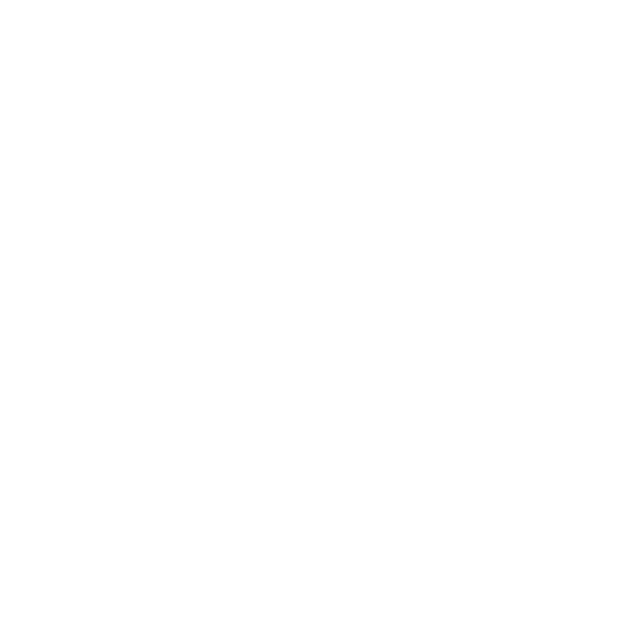
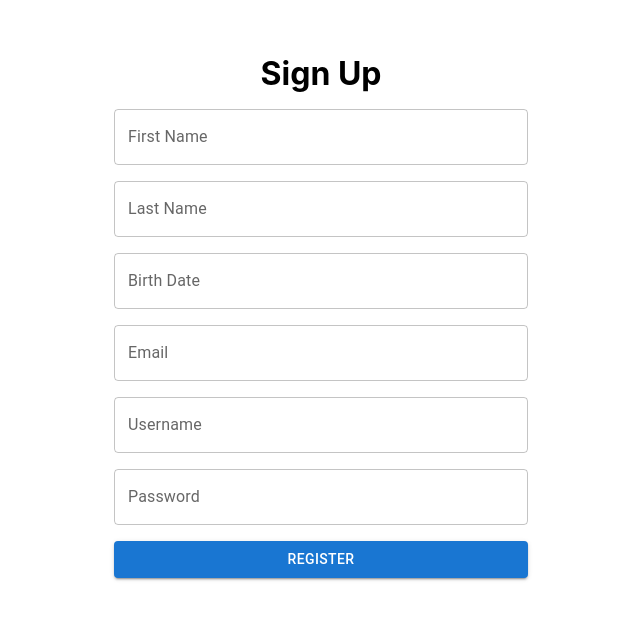
Before and after one commit to dontranweeb/m-social, a React (Create React App) app in the folder client/: page /SignUp in a window 1280 px wide. Before the commit this address had no page. Shown: the part 148-768 px from the top of the page, without its empty margins (319-959 px from the left). Built offline with nearby package versions, Linux system fonts and the light colour scheme.

Commit message:
-Added React Hook Forms and Material UI -Created HomePage, and Sign Up pages.

```diff
--- a/client/src/App.js
+++ b/client/src/App.js
@@ -1,18 +1,23 @@
-import { BrowserRouter as Router, Route, Routes } from 'react-router-dom';
-
-
-import './App.css';
+import React from "react";
+import { BrowserRouter as Router, Route, Routes } from "react-router-dom";
+import Container from "@mui/material/Container";
+import HomePage from "./pages/HomePage";
+import "./App.css";
+import SignUp from "./pages/SignUp";
 
 function App() {
+  const theme = {
+    spacing: 8,
+  };
   return (
-    <Router>
-      <div className="app">
+    <Container maxWidth="sm" sx={{ pt: 8, height: "100%" }}>
+      <Router>
         <Routes>
-          <Route path='/'>
-          </Route>
+          <Route path="/" element={<HomePage />} />
+          <Route path="/SignUp" element={<SignUp />} />
         </Routes>
-      </div>
-    </Router>
+      </Router>
+    </Container>
   );
 }
 
--- /dev/null
+++ b/client/src/pages/HomePage.js
@@ -0,0 +1,58 @@
+import React from "react";
+import { useForm } from "react-hook-form";
+import { NavLink, useNavigate } from "react-router-dom";
+import TextField from "@mui/material/TextField";
+import Button from "@mui/material/Button";
+import Stack from "@mui/material/Stack";
+import Box from "@mui/material/Box";
+import Link from "@mui/material/Link";
+
+function HomePage() {
+  const { register, handleSubmit, watch, reset } = useForm();
+  const navigate = useNavigate();
+  const onSubmit = async (data) => {
+    // On user submit reset form values
+    console.log(data.Username, data.Password);
+    reset();
+  };
+  watch(["Username", "Password"]);
+  return (
+    <Stack
+      container
+      spacing={2}
+      direction="column"
+      alignItems="center"
+      justifyContent="center"
+      sx={{ minHeight: "100vh" }}
+      alignContent={"center"}
+      component="form"
+      onSubmit={handleSubmit(onSubmit)}
+    >
+      <h1>HomePage</h1>
+      <TextField
+        sx={{ my: "2", width: "75%" }}
+        id="Username"
+        label="Username"
+        variant="outlined"
+        {...register("Username", { required: true })}
+      />
+      <TextField
+        sx={{ my: "2", width: "75%" }}
+        id="Password"
+        label="Password"
+        variant="outlined"
+        {...register("Password", { required: true })}
+      />
+      <Button type="submit" variant="contained" sx={{ my: "2", width: "75%" }}>
+        Login
+      </Button>
+      <Button type="button" variant="contained" sx={{ my: "2", width: "75%" }}>
+        <Link>
+          <NavLink to={"/SignUp"}> Sign up</NavLink>
+        </Link>
+      </Button>
+    </Stack>
+  );
+}
+
+export default HomePage;
--- /dev/null
+++ b/client/src/pages/SignUp.js
@@ -0,0 +1,85 @@
+import React from "react";
+import { useForm } from "react-hook-form";
+import TextField from "@mui/material/TextField";
+import Button from "@mui/material/Button";
+import Stack from "@mui/material/Stack";
+import Box from "@mui/material/Box";
+
+function SignUp() {
+  const { register, handleSubmit, watch, reset } = useForm();
+  const onSubmit = async (data) => {
+    // On user submit reset form values
+    console.log(data.Username, data.Password);
+    reset();
+  };
+  watch([
+    "firstName",
+    "lastName",
+    "birthDate",
+    "Email",
+    "Username",
+    "Password",
+  ]);
+  return (
+    <Stack
+      container
+      spacing={2}
+      direction="column"
+      alignItems="center"
+      justifyContent="center"
+      sx={{ minHeight: "100vh" }}
+      alignContent={"center"}
+      component="form"
+      onSubmit={handleSubmit(onSubmit)}
+    >
+      <h1>Sign Up</h1>
+      <TextField
+        sx={{ my: "2", width: "75%" }}
+        id="firstName"
+        label="First Name"
+        variant="outlined"
+        {...register("FirstName", { required: true })}
+      />
+      <TextField
+        sx={{ my: "2", width: "75%" }}
+        id="lastName"
+        label="Last Name"
+        variant="outlined"
+        {...register("LastName", { required: true })}
+      />
+      <TextField
+        sx={{ my: "2", width: "75%" }}
+        id="birthDate"
+        label="Birth Date"
+        variant="outlined"
+        {...register("birthDate", { required: true })}
+      />
+      <TextField
+        sx={{ my: "2", width: "75%" }}
+        id="Email"
+        label="Email"
+        variant="outlined"
+        {...register("Email", { required: true })}
+      />
+      <TextField
+        sx={{ my: "2", width: "75%" }}
+        id="Username"
+        label="Username"
+        variant="outlined"
+        {...register("Username", { required: true })}
+      />
+      <TextField
+        sx={{ my: "2", width: "75%" }}
+        id="Password"
+        label="Password"
+        variant="outlined"
+        {...register("Password", { required: true })}
+      />
+      <Button type="submit" variant="contained" sx={{ my: "2", width: "75%" }}>
+        Register
+      </Button>
+    </Stack>
+  );
+}
+
+export default SignUp;
```
Also changed, not shown: client/package.json (+11 -1 lines), 1 other file (tests, documents, lock files or other folders).
